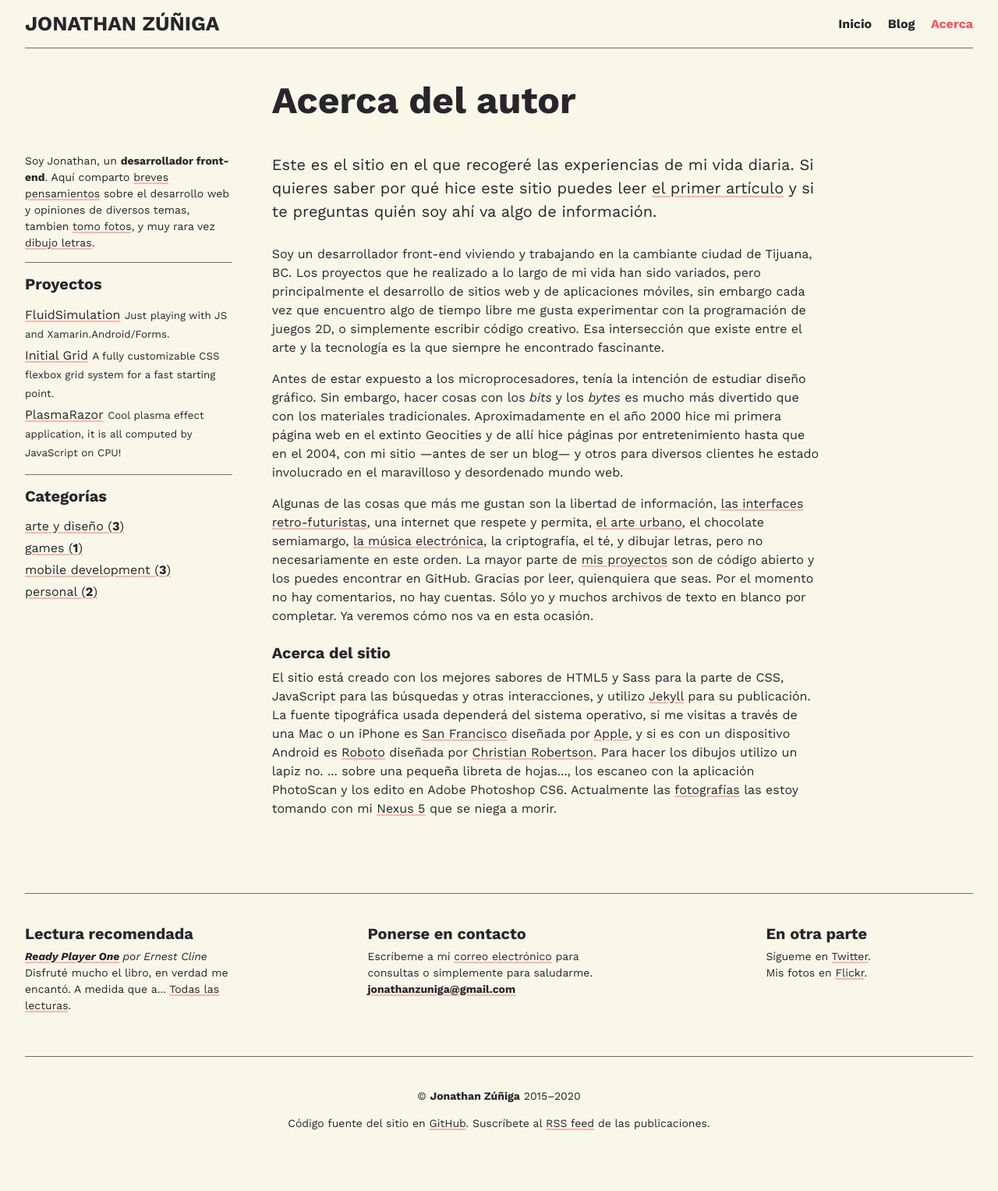
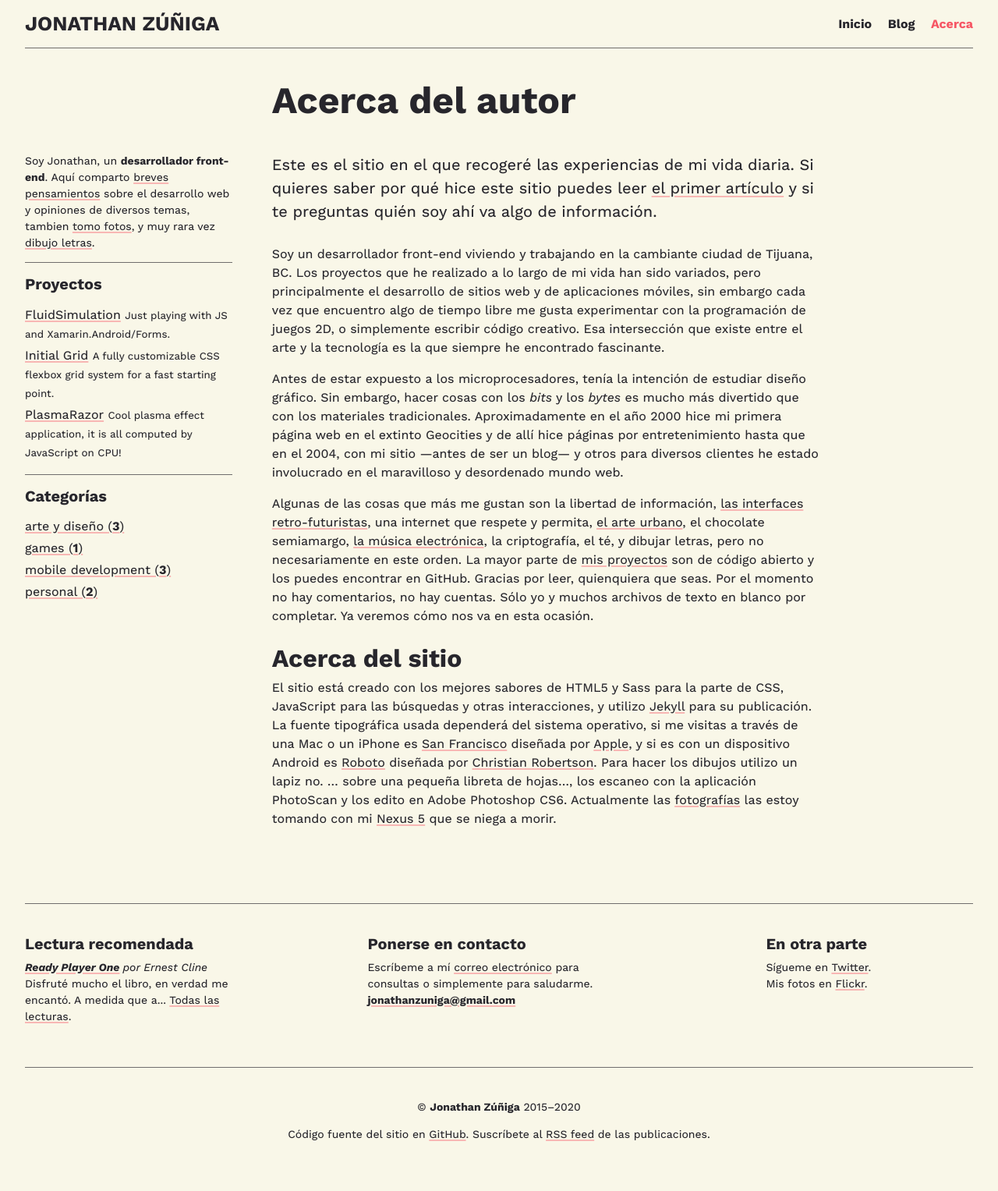
Before and after one commit to jonathanzuniga/jonathanzuniga.github.io, a Jekyll site: the page built from about.md, in a window 1280 px wide. Shown: the whole page at 78% size. Built offline with Jekyll 4.4.1, drawn with Linux system fonts in a browser that asks for light colours.

Commit message:
cambiar el size de algunos titulos

```diff
--- a/_sass/_variables.scss
+++ b/_sass/_variables.scss
@@ -46,7 +46,7 @@
 $body-color: $color-neutral-dark;
 $body-font-family: $font-family-primary;
 $body-font-size: $font-size;
-$body-font-weight: 400;
+$body-font-weight: 450;
 $body-line-height: 1.5;
 
 $heading-font-family: $font-family-primary;
--- a/about.md
+++ b/about.md
@@ -14,8 +14,6 @@
 
 Algunas de las cosas que más me gustan son la libertad de información, [las interfaces retro-futuristas](https://www.youtube.com/watch?v=2ywWFvjE-yU){:target='\_blank'}, una internet que respete y permita, [el arte urbano](https://www.youtube.com/watch?v=gmu_RByhlGw){:target='\_blank'}, el chocolate semiamargo, [la música electrónica](https://www.youtube.com/watch?v=RbxZmcQWWgE){:target='\_blank'}, la criptografía, el té, y dibujar letras, pero no necesariamente en este orden. La mayor parte de [mis proyectos](https://github.com/{{ author.github_username }}?tab=repositories){:target='\_blank'} son de código abierto y los puedes encontrar en GitHub. Gracias por leer, quienquiera que seas. Por el momento no hay comentarios, no hay cuentas. Sólo yo y muchos archivos de texto en blanco por completar. Ya veremos cómo nos va en esta ocasión.
 
-<h4>Acerca del sitio</h4>
+## Acerca del sitio
 
-<p class="md-cols-2 fs-sm">
-	El sitio está creado con los mejores sabores de HTML5 y Sass para la parte de CSS, JavaScript para las búsquedas y otras interacciones, y utilizo <a href="https://jekyllrb.com/" target="_blank">Jekyll</a> para su publicación. La fuente tipográfica usada dependerá del sistema operativo, si me visitas a través de una Mac o un iPhone es <a href="https://developer.apple.com/fonts/">San Francisco</a> diseñada por <a href="https://www.apple.com/">Apple</a>, y si es con un dispositivo Android es <a href="https://fonts.google.com/specimen/Roboto" target="_blank">Roboto</a> diseñada por <a href="http://christianrobertson.com/" target="_blank">Christian Robertson</a>. Para hacer los dibujos utilizo un lapiz no. ... sobre una pequeña libreta de hojas..., los escaneo con la aplicación PhotoScan y los edito en Adobe Photoshop CS6. Actualmente las <a href="https://www.flickr.com/photos/{{ author.flickr_username }}" target="_blank">fotografías</a> las estoy tomando con mi <a href="https://web.archive.org/web/20150905053915/http://www.google.com/nexus/5/" target="_blank">Nexus 5</a> que se niega a morir.
-</p>
+El sitio está creado con los mejores sabores de HTML5 y Sass para la parte de CSS, JavaScript para las búsquedas y otras interacciones, y utilizo [Jekyll](https://jekyllrb.com/) para su publicación. La fuente tipográfica usada dependerá del sistema operativo, si me visitas a través de una Mac o un iPhone es <a href="https://developer.apple.com/fonts/">San Francisco</a> diseñada por <a href="https://www.apple.com/">Apple</a>, y si es con un dispositivo Android es <a href="https://fonts.google.com/specimen/Roboto" target="_blank">Roboto</a> diseñada por <a href="http://christianrobertson.com/" target="_blank">Christian Robertson</a>. Para hacer los dibujos utilizo un lapiz no. ... sobre una pequeña libreta de hojas..., los escaneo con la aplicación PhotoScan y los edito en Adobe Photoshop CS6. Actualmente las <a href="https://www.flickr.com/photos/{{ author.flickr_username }}" target="_blank">fotografías</a> las estoy tomando con mi <a href="https://web.archive.org/web/20150905053915/http://www.google.com/nexus/5/" target="_blank">Nexus 5</a> que se niega a morir.
```
Also changed, not shown: _posts/2015-11-29-mi-experiencia-despues-de-un-a_o-con-xamarin.md (+2 -2 lines), _posts/2016-11-24-comenzando-con-xamarin-forms.md (+4 -4 lines), _posts/2016-11-26-xamarin-forms-data-bindings-y-value-converters.md (+4 -4 lines).
